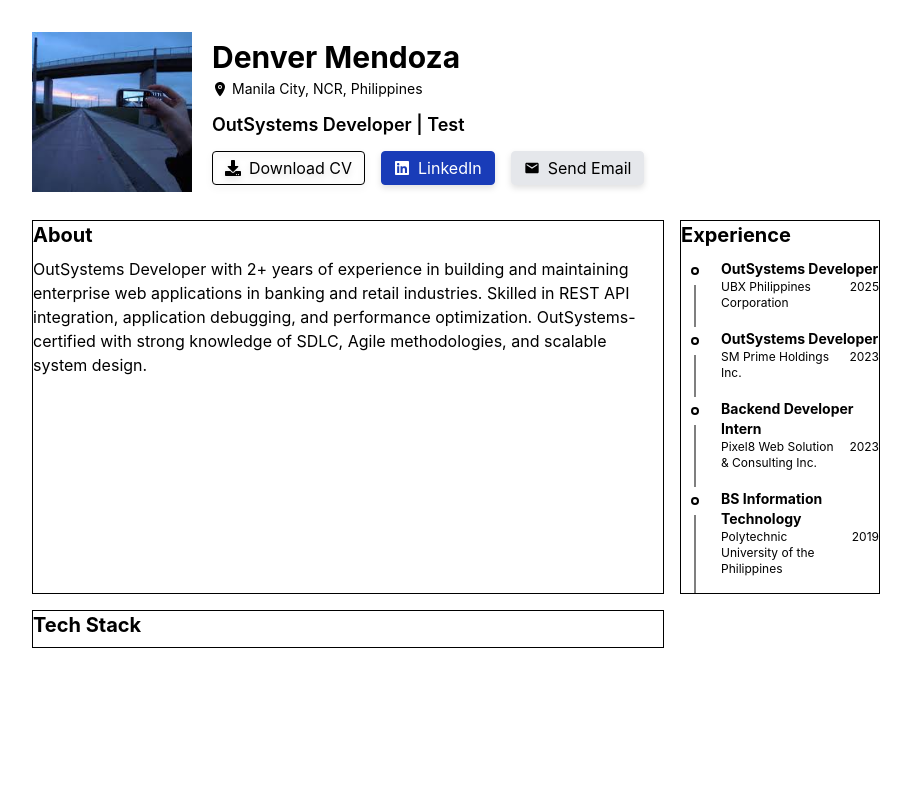
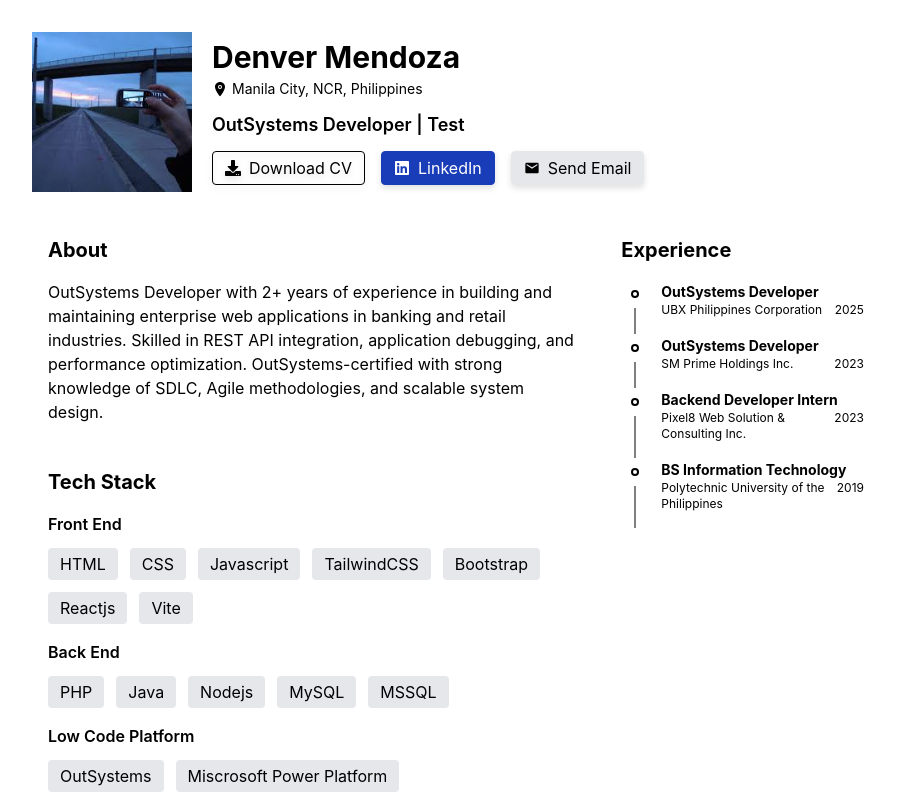
Before and after one commit to DenverMendoza/Portfolio, a React (Vite) app: page / in a window 1280 px wide. Shown: the top 800 px of the page, without its empty margins (184-1095 px from the left). Built offline with nearby package versions, Linux system fonts and the light colour scheme.

Commit message:
addition of Tech Stack section

```diff
--- a/components/SectionHeader.jsx
+++ b/components/SectionHeader.jsx
@@ -1,6 +1,6 @@
 function SectionHeader({children}){
     return (
-        <h1 className="font-bold text-xl mb-2">
+        <h1 className="font-bold text-xl mb-4">
             {children}
         </h1>
     );
--- a/sections/About.jsx
+++ b/sections/About.jsx
@@ -1,7 +1,7 @@
 import SectionHeader from "../components/SectionHeader";
 
 export const About = () => {
-    return <section>
+    return <section className="p-4">
         <SectionHeader>About</SectionHeader>
         <p>OutSystems Developer with 2+ years of experience in building and maintaining enterprise web applications in banking and retail industries. Skilled in REST API integration, application debugging, and performance optimization. OutSystems-certified with strong knowledge of SDLC, Agile methodologies, and scalable system design.</p>
     </section>;
--- a/sections/Experience.jsx
+++ b/sections/Experience.jsx
@@ -3,7 +3,7 @@ import SectionHeader from "../components/SectionHeader";
 import { experiences } from "../src/data/experiences";
 
 export const Experience = () => {
-    return <section>
+    return <section className="p-4">
         <SectionHeader>Experience</SectionHeader>
         {
 
--- a/sections/TechStack.jsx
+++ b/sections/TechStack.jsx
@@ -1,7 +1,9 @@
 import SectionHeader from "../components/SectionHeader"
+import TechStackCategory from "./sub-section/TechStackCategory"
 
 export const TechStack = () => {
-    return <section>
+    return <section className="p-4">
        <SectionHeader>Tech Stack</SectionHeader>
+       <TechStackCategory></TechStackCategory>
     </section>
 }
--- /dev/null
+++ b/sections/sub-section/TechStackCategory.jsx
@@ -0,0 +1,20 @@
+import { techstack } from "../../src/data/techstack"
+
+function TechStackCategory(){
+    return (
+        <div>
+            {techstack.map((stack, index) => (
+                    <div className="mb-4" key={index}>
+                        <h2 className="text-md font-semibold mb-3">{stack.category}</h2>
+                        <div className="flex flex-wrap gap-3">
+                                {stack.skills.map((skill, i) => (
+                                    <ul className="bg-gray-200 py-1 px-3 rounded-sm" key={i}>{skill}</ul>
+                                ))}
+                        </div>
+                    </div>
+            ))}
+        </div>
+    )
+}
+
+export default TechStackCategory
--- a/sections/sub-section/WorkExperience.jsx
+++ b/sections/sub-section/WorkExperience.jsx
@@ -10,7 +10,7 @@ function WorkExperience({ Company, Position, Year, Description }) {
             </div>
             <div className="grow pt-0.5 pb-4">
                 <h3 className="text-sm font-bold">{Position}</h3>
-                <div className="flex text-xs justify-between gap-2">
+                <div className="flex text-xs justify-between gap-3">
                     <p className="grow">{Company}</p>
                     <p>{Year}</p>
                 </div>
--- a/src/App.jsx
+++ b/src/App.jsx
@@ -16,10 +16,10 @@ function App() {
         <Hero></Hero>
       </div>
 
-      <div className="grid grid-cols-4 gap-4">
-          <div className='col-span-3 border-solid border-1 border-black'><About></About></div>
-          <div className='col-span-1 border-solid border-1 border-black'><Experience></Experience></div>
-          <div className='col-span-3 border-solid border-1 border-black'><TechStack></TechStack></div>
+      <div className="grid grid-cols-6 gap-3">
+          <div className='col-span-4'><About></About></div>
+          <div className='col-span-2 row-span-2'><Experience></Experience></div>
+          <div className='col-span-4'><TechStack></TechStack></div>
           <div className='hidden'><Experience></Experience></div>
 
       </div>
--- a/src/data/mydata.js
+++ b/src/data/mydata.js
@@ -3,5 +3,8 @@ export const mydata = {
     myLocation: "Manila City, NCR, Philippines",
     myRoles: ["OutSystems Developer", "Test"],
     myLinkedIn: "https://www.linkedin.com/in/denver-mendoza-3498a1274/",
-    myEmail: "mendoza.denverp@gmail.com"
+    myEmail: "mendoza.denverp@gmail.com",
+    myCert: [
+        "OutSystems Reactive Developer", "AWS Academy Graduate"
+    ]
 }
--- /dev/null
+++ b/src/data/techstack.js
@@ -0,0 +1,26 @@
+export const techstack = [
+    {
+        category: "Front End",
+        skills: [
+            "HTML", "CSS", "Javascript", "TailwindCSS", "Bootstrap", "Reactjs", "Vite"
+        ]
+    },
+    {
+        category: "Back End",
+        skills: [
+            "PHP", "Java", "Nodejs", "MySQL", "MSSQL"
+        ]
+    },
+    {
+        category: "Low Code Platform",
+        skills: [
+            "OutSystems", "Miscrosoft Power Platform ",
+        ]
+    },
+    {
+        category: "Developer Tools",
+        skills: [
+            "Git", "GitHub", "GitLab", "OutSystems AI Mentor", "VS Code", "JIRA"
+        ]
+    }
+]
```
